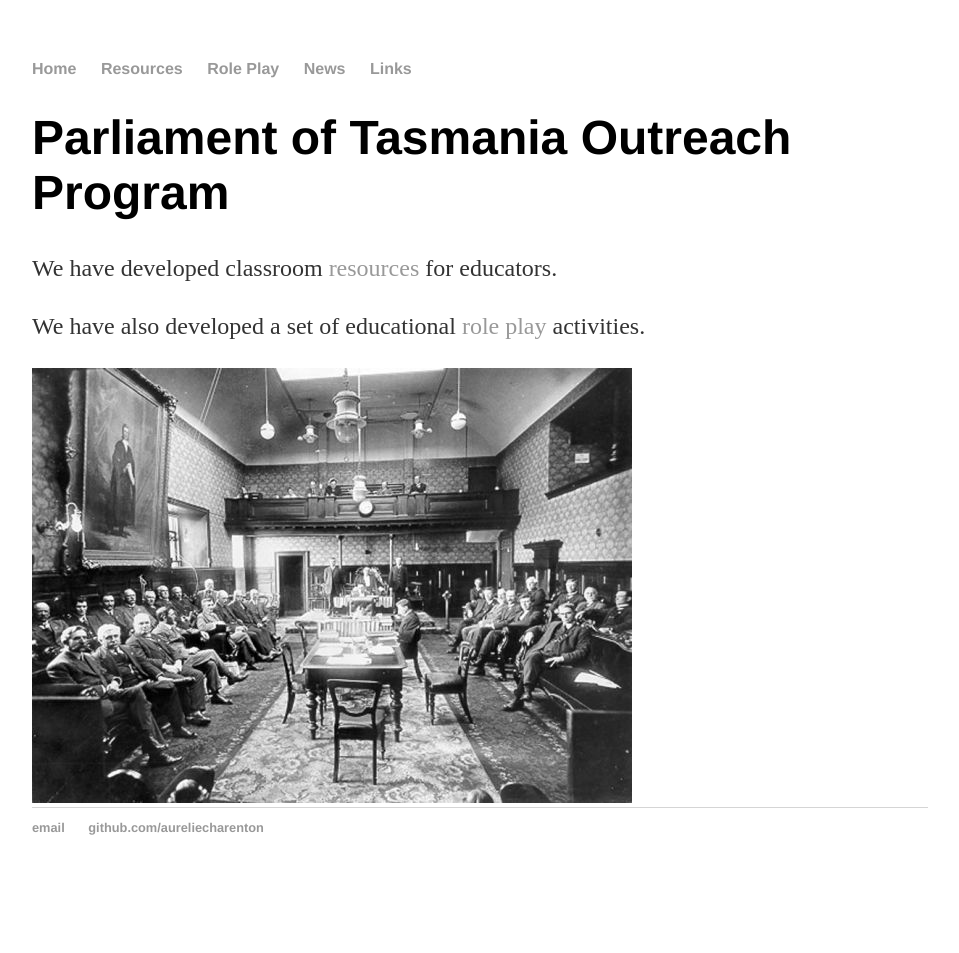
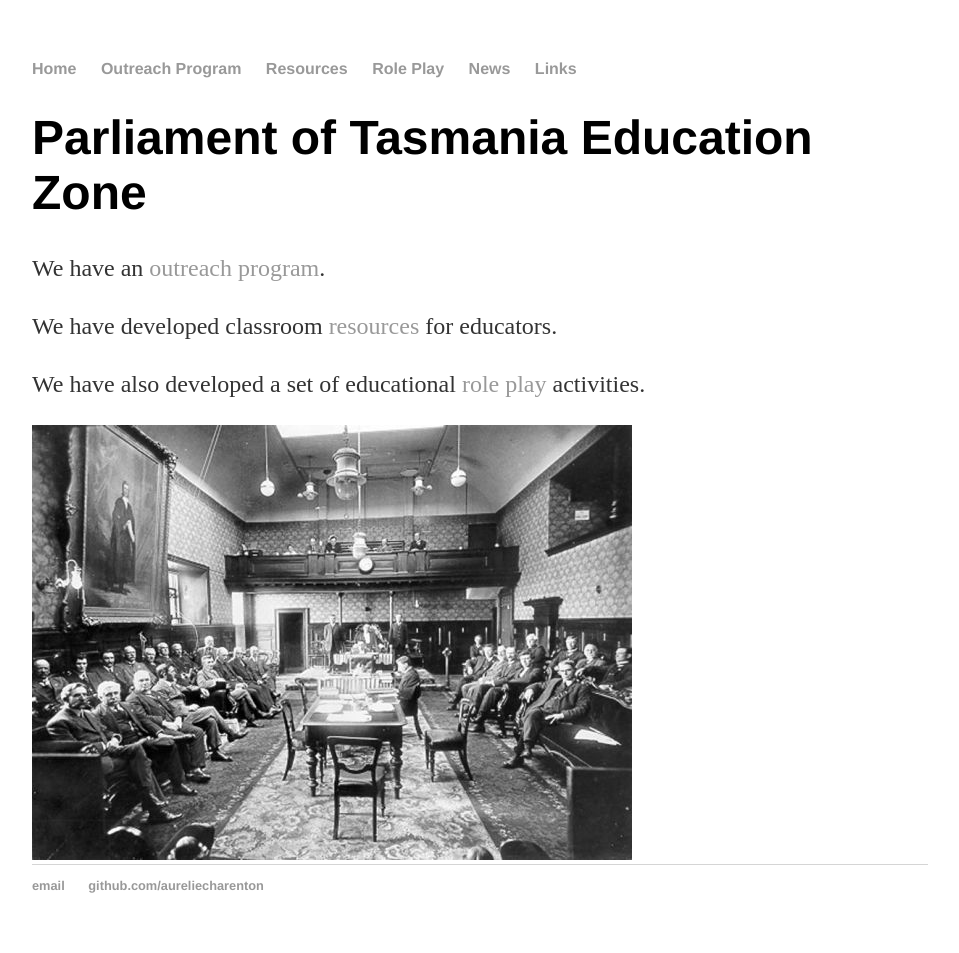
Before and after one commit to AurelieCharenton/AurelieCharenton.github.io, a Jekyll site: the page built from index.html, in a window 1280 px wide. Shown: the whole page, without its empty margins (160-1119 px from the left). Built offline with Jekyll 4.4.1, drawn with Linux system fonts in a browser that asks for light colours; before the commit the page ends 900 px from its top, so only the background shows below that.

Commit message:
content changes

```diff
--- a/_layouts/default.html
+++ b/_layouts/default.html
@@ -9,6 +9,7 @@
 			<nav>
 	    		<ul>
 	        		<li><a href="/">Home</a></li>
+	        		<li><a href="/outreach">Outreach Program</a></li>
 	        		<li><a href="/resources">Resources</a></li>
 	        		<li><a href="/role_play">Role Play</a></li>
 	        		<li><a href="/news">News</a></li>
--- a/index.html
+++ b/index.html
@@ -1,9 +1,10 @@
 ---
 layout: default
-title: Parliament of Tasmania Outreach Program
+title: Parliament of Tasmania Education Zone
 ---
 <div class="blurb">
-	<h1>Parliament of Tasmania Outreach Program</h1>
+	<h1>Parliament of Tasmania Education Zone</h1>
+	<p>We have an <a href="/outreach">outreach program</a>.</p>
 	<p>We have developed classroom <a href="/resources">resources</a> for educators.</p>
 	<p>We have also developed a set of educational <a href="/role_play">role play</a> activities.</p>
 
```
Also changed, not shown: outreach/index.html (added, +8 -0 lines).
